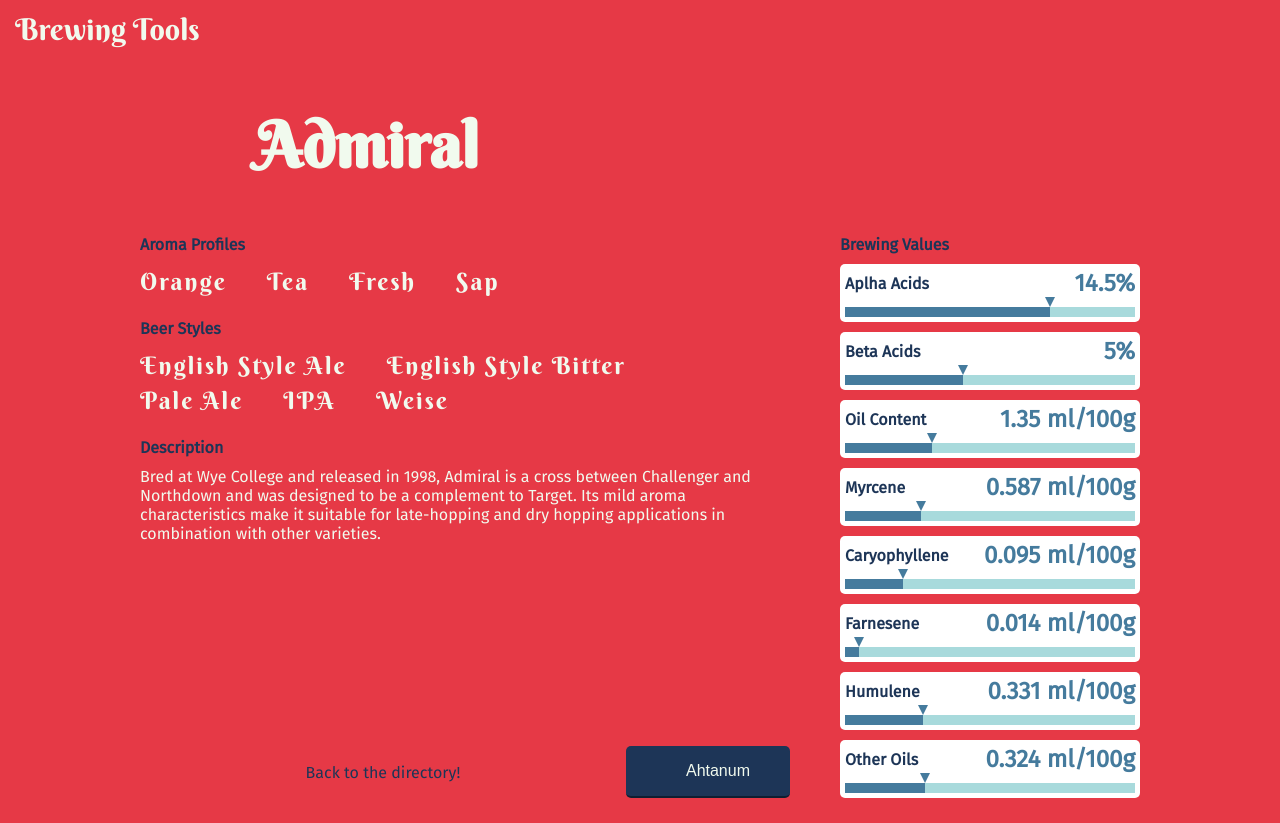
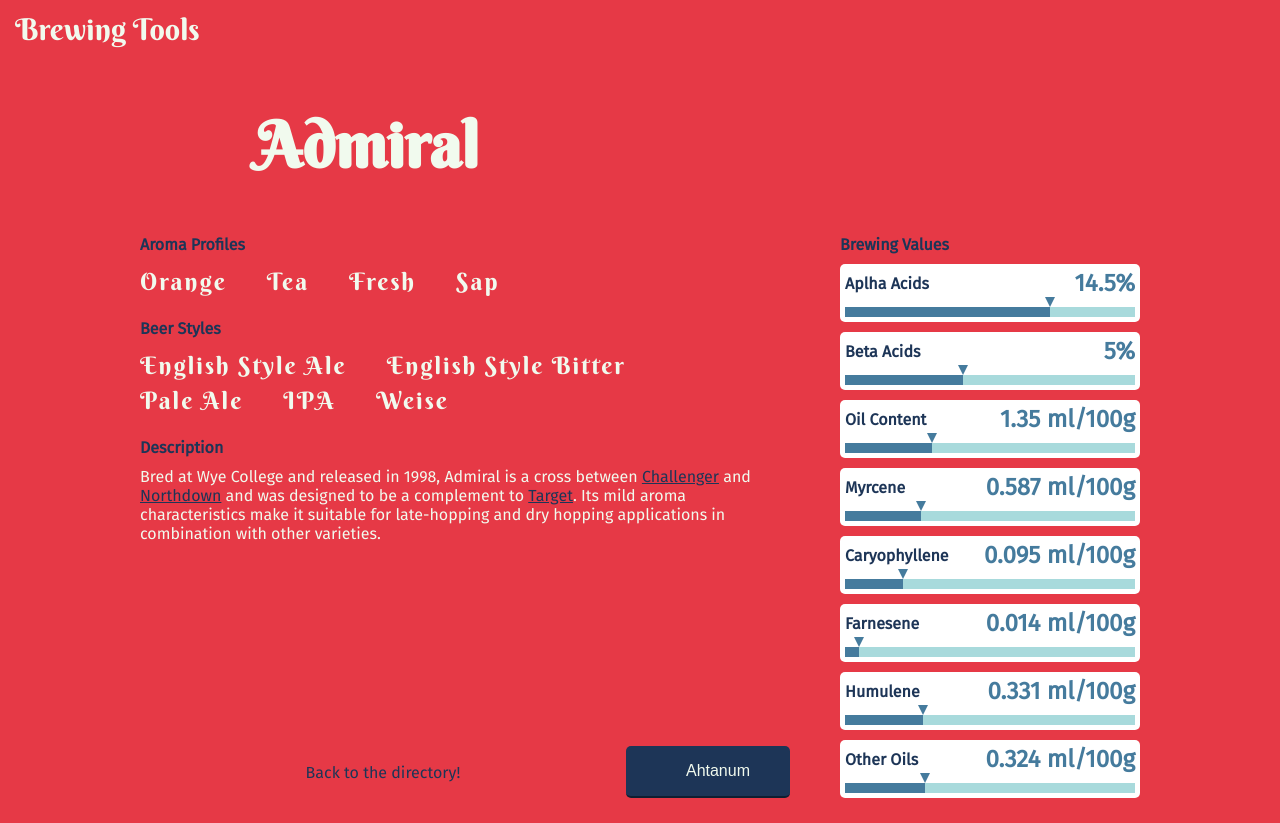
Before and after one commit to bxyoung89/brewing-tools, a Vue app: page /#/hop-directory/0 in a window 1280 px wide. Built offline with nearby package versions, Linux system fonts and the light colour scheme.

Commit message:
Linkified the hop description

```diff
--- /dev/null
+++ b/src/pages/hop-directory/hop-detail/components/linkified-description.vue
@@ -0,0 +1,27 @@
+<template>
+	<div v-html="linkifiedText"></div>
+</template>
+
+<script>
+	import StringService from '../../../../services/string-service';
+	import hops from "../../../../data/hop-directory";
+
+	export default {
+		name: "linkified-description",
+		props:['text', 'hopId'],
+		computed: {
+			linkifiedText: function() {
+				return hops.reduce((currentText, hop, index) => {
+					if(this.hopId === index){
+						return currentText;
+					}
+					return StringService.replaceAll(currentText, hop.name, `<a href='#/hop-directory/${index}'>${hop.name}</a>`);
+				}, this.text);
+			},
+		}
+	}
+</script>
+
+<style scoped>
+
+</style>
--- a/src/pages/hop-directory/hop-detail/index.vue
+++ b/src/pages/hop-directory/hop-detail/index.vue
@@ -51,7 +51,7 @@
 								Description
 							</div>
 							<div class="description">
-								{{hop.description}}
+								<linkified-description :text="hop.description" :hop-id="index" />
 							</div>
 						</div>
 						<div class="navigation-footer">
@@ -114,6 +114,7 @@ import allHops from "../../../data/hop-directory";
 import CountryCodeToSvgPathService from "../../../services/country-code-to-svg-path-service";
 import HopDirectoryService from "../../../services/hop-directory-service";
 import BrewingValue from "./components/brewing-value.vue";
+import LinkifiedDescription from "./components/linkified-description.vue";
 
 
 export default {
@@ -124,6 +125,7 @@ export default {
 		const nextHop = allHops[index + 1];
 		const previousHop = allHops[index - 1];
 		return {
+			index,
 			hop,
 			getFlagFromCountry: country => CountryCodeToSvgPathService.getSvgPath(country),
 			allHops,
@@ -196,6 +198,7 @@ export default {
 	},
 	components: {
 		BrewingValue,
+		LinkifiedDescription,
 	},
 };
 </script>
--- /dev/null
+++ b/src/services/string-service.js
@@ -0,0 +1,7 @@
+class StringService {
+	replaceAll(string, search, replacement) {
+		return string.replace(new RegExp(search, 'g'), replacement);
+	};
+}
+
+export default new StringService();
```
Also changed, not shown: 1 other file (tests, documents, lock files or other folders).
